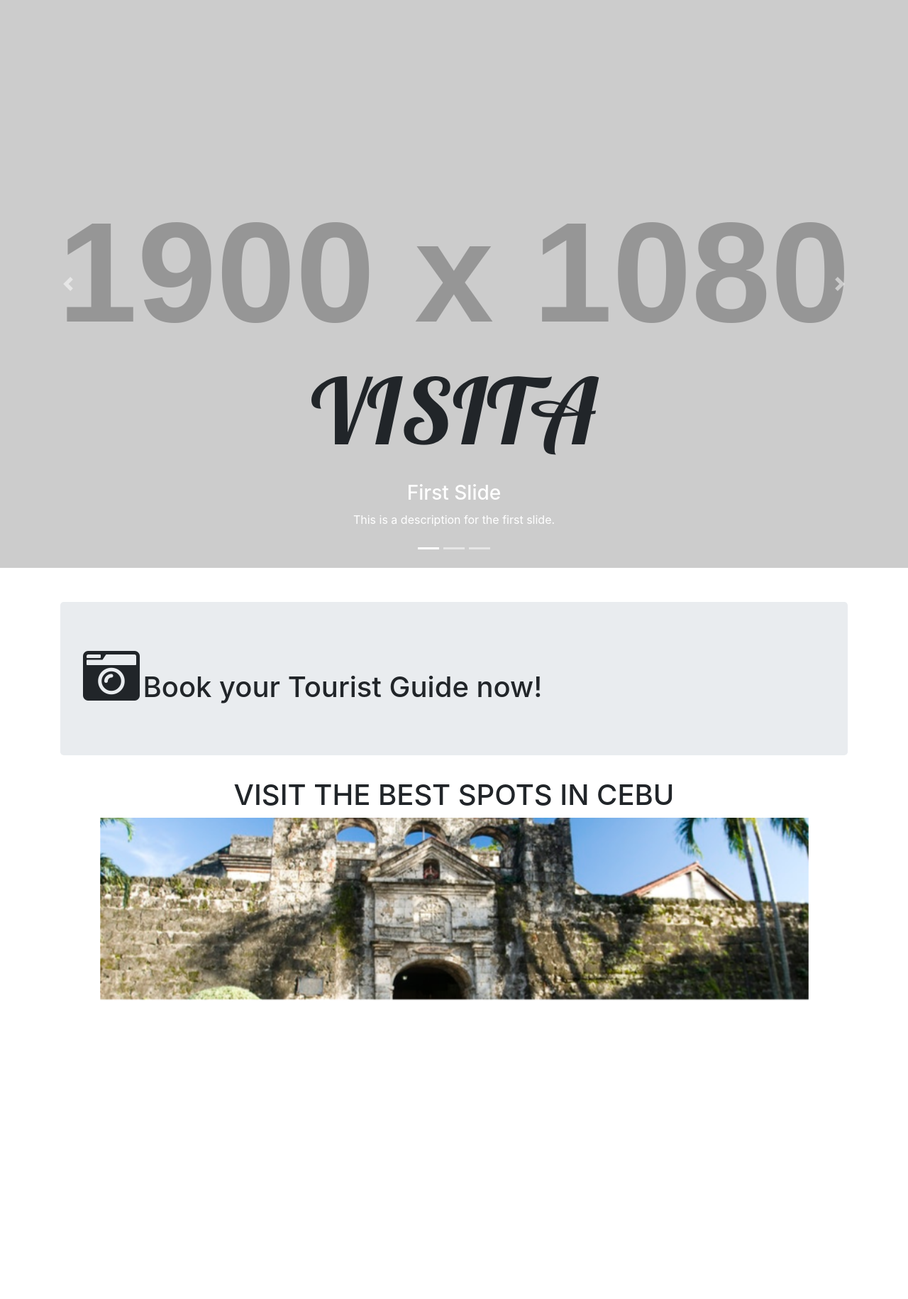
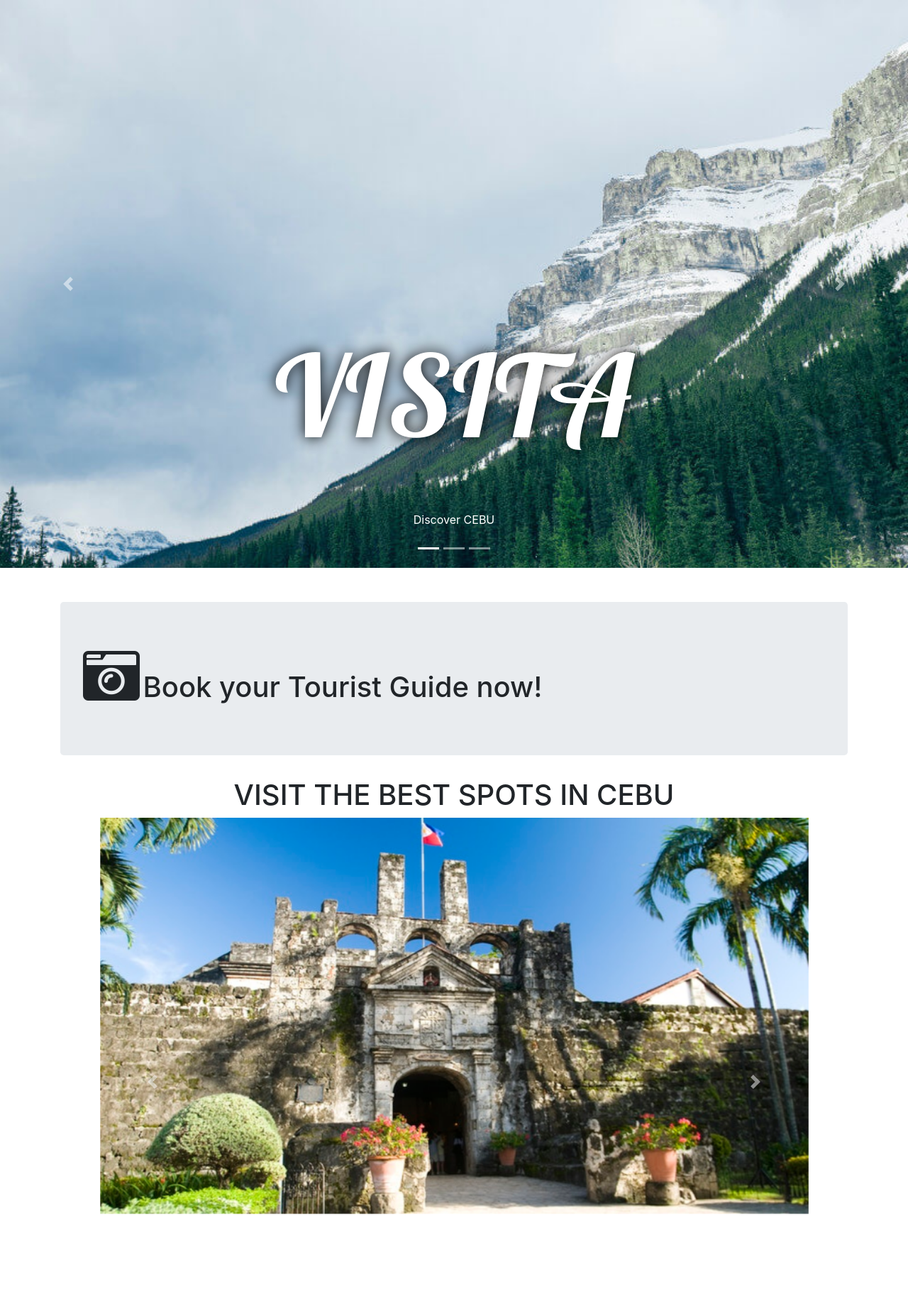
Before and after one commit to gaaaabf/visita, a CodeIgniter app: page /visita/index.php/home/index in a window 1280 px wide. Shown: the part 90-1920 px from the top of the page at 71% size. Run offline with CodeIgniter, Linux system fonts and the light colour scheme; grey boxes labelled with a size stand in for pictures from a placeholder-image service; some libraries are stand-ins or nearby versions.

Commit message:
Adjustments to FullSlider in Home page

```diff
--- a/application/views/home.php
+++ b/application/views/home.php
@@ -8,29 +8,32 @@
         <div class="carousel-inner" role="listbox">
 
             <div class="cs-homeTitle">
-                <h1 style="font-size: 8rem;">VISITA</h1>
+                <h1 style="font-size: 10rem;">VISITA</h1>
+            </div>
+            <div class="carousel-caption d-none d-md-block">
+                <p>Discover CEBU</p>
             </div>
 
           <!-- Slide One - Set the background image for this slide in the line below -->
-          <div class="carousel-item active" style="background-image: url('http://placehold.it/1900x1080')">
-            <div class="carousel-caption d-none d-md-block">
+          <div class="carousel-item active" style="background-image: url('<?php echo base_url("assets/images/img/image1.jpg"); ?>')">
+ <!--            <div class="carousel-caption d-none d-md-block">
               <h3>First Slide</h3>
               <p>This is a description for the first slide.</p>
-            </div>
+            </div> -->
           </div>
           <!-- Slide Two - Set the background image for this slide in the line below -->
-          <div class="carousel-item" style="background-image: url('http://placehold.it/1900x1080')">
-            <div class="carousel-caption d-none d-md-block">
+          <div class="carousel-item" style="background-image: url('<?php echo base_url("assets/images/img/image3.jpg"); ?>')">
+ <!--            <div class="carousel-caption d-none d-md-block">
               <h3>Second Slide</h3>
               <p>This is a description for the second slide.</p>
-            </div>
+            </div> -->
           </div>
           <!-- Slide Three - Set the background image for this slide in the line below -->
-          <div class="carousel-item" style="background-image: url('http://placehold.it/1900x1080')">
-            <div class="carousel-caption d-none d-md-block">
+          <div class="carousel-item" style="background-image: url('<?php echo base_url("assets/images/img/image2.jpg"); ?>')">
+ <!--            <div class="carousel-caption d-none d-md-block">
               <h3>Third Slide</h3>
               <p>This is a description for the third slide.</p>
-            </div>
+            </div> -->
           </div>
         </div>
         <a class="carousel-control-prev" href="#carouselExampleIndicators" role="button" data-slide="prev">
--- a/assets/style.css
+++ b/assets/style.css
@@ -20,7 +20,6 @@
 
 .cs-carousel
 {
-    height: 20vw;
     object-fit: cover;
 }
 
@@ -60,6 +59,8 @@ body
   padding-top: 20px;
   padding-bottom: 20px;
   text-align: center;
+  color: white;
+  text-shadow: 0px 0px 20px black;
 }
 
 /* Customed stylesheet ends here*/
```
